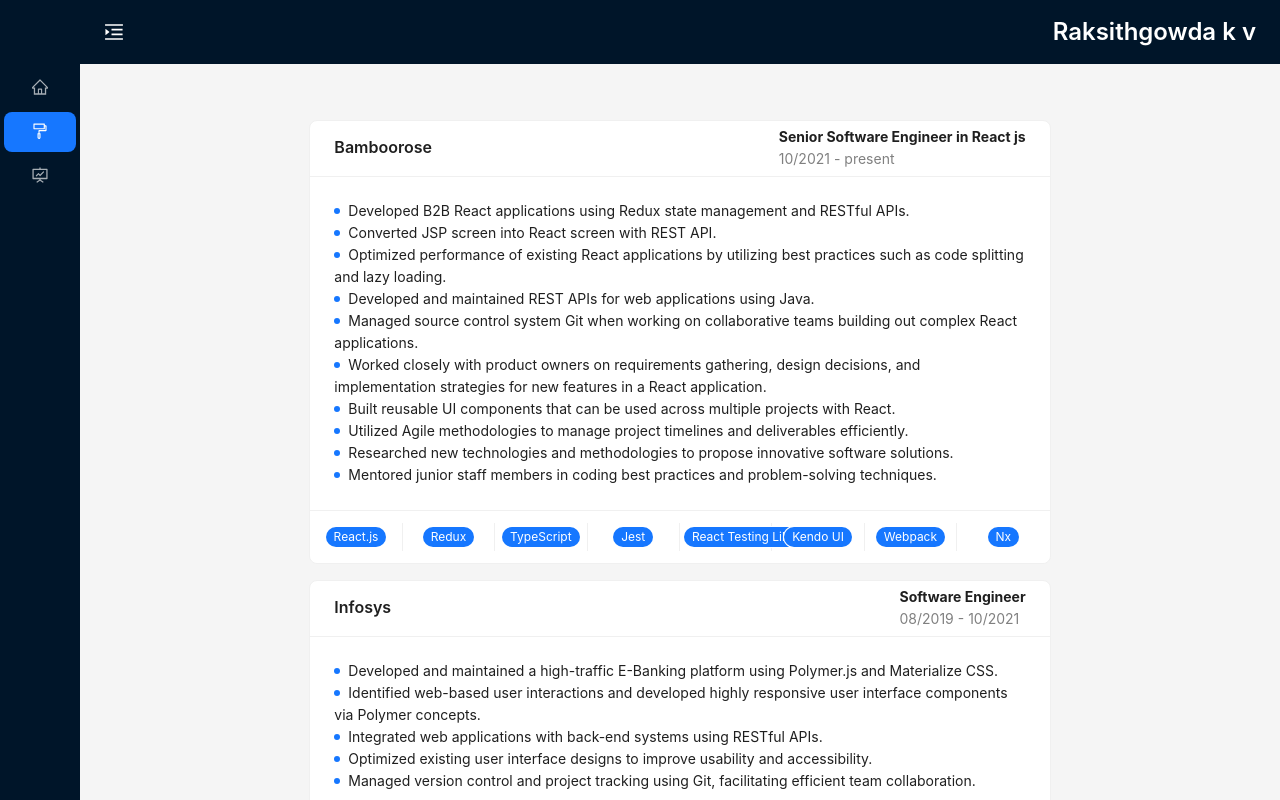
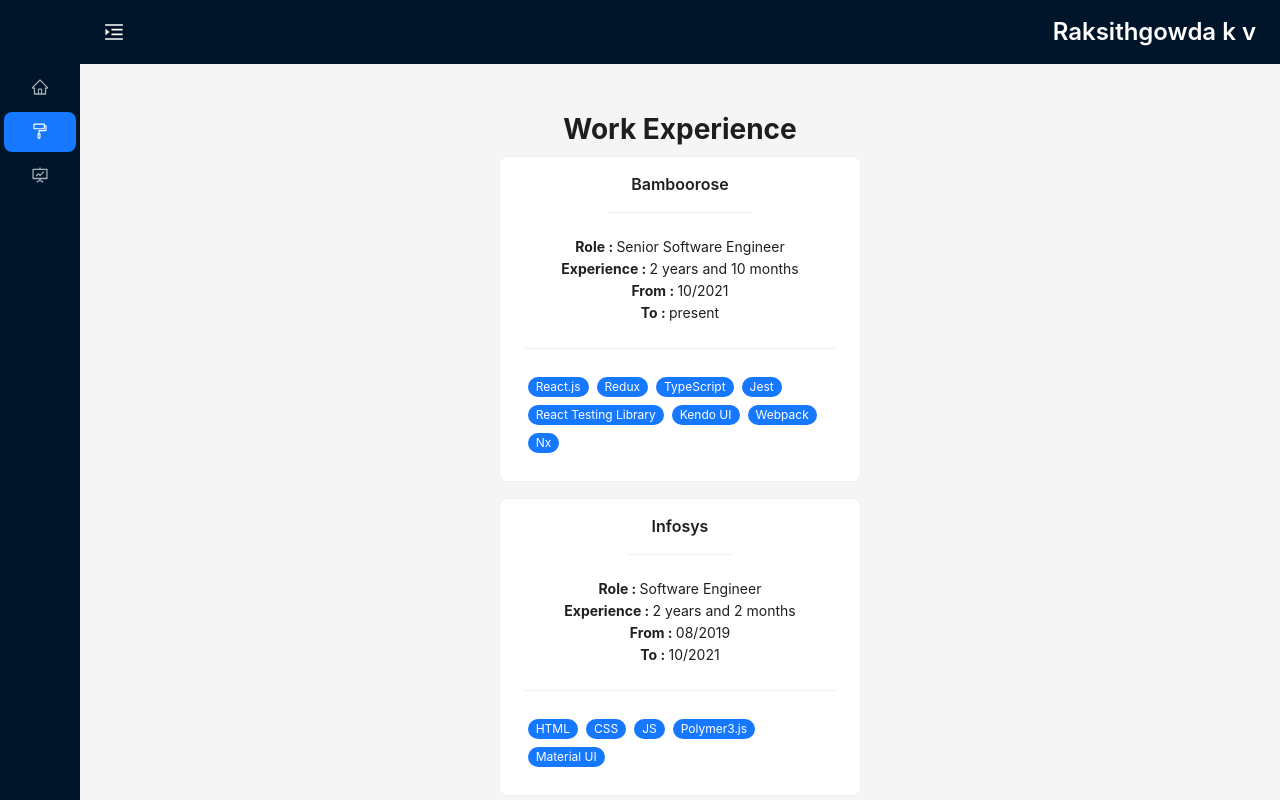
Before and after one commit to Rakgowda/rakshithgowdakvtypescript, a React (Create React App) app: page /Jobexperiance in a window 1280 px wide. Shown: the top 800 px of the page. Built offline with nearby package versions, Linux system fonts and the light colour scheme.

Commit message:
Add files via upload

```diff
--- a/src/index.css
+++ b/src/index.css
@@ -12,3 +12,15 @@
   --primary: rgb(22 119 255);
   --secondary : black;
 }
+
+.pageTile{
+  text-align: center;
+  margin-bottom: 10px;
+}
+
+.flex-center{
+  display: flex;
+  justify-content: center;
+  align-items: center;
+  flex-direction: column;
+}
--- a/src/pages/experiance/experiance.css
+++ b/src/pages/experiance/experiance.css
@@ -18,6 +18,12 @@
 
 .card-sub-title-from {
   color: gray;
+}
+
+.experience-col {
+  display: "flex";
+  align-items: "center";
+  justify-content: "center";
 }
 
 /* Media Queries */
--- a/src/pages/experiance/experiance.tsx
+++ b/src/pages/experiance/experiance.tsx
@@ -1,4 +1,4 @@
-import { Badge, Card, Col, Row, Space } from "antd";
+import { Badge, Card, Col, Divider, Row, Space } from "antd";
 import "./experiance.css";
 import React from "react";
 import jobExperience from "./job-data.json";
@@ -10,28 +10,55 @@
     ));
   };
 
+  const getExperience = (
+    from: string,
+    to: string
+  ): { years: number; months: number } => {
+
+    const [fromMonth, fromYear] = from.split("/").map(Number);
+    const [toMonth, toYear] = to != "present" ? to.split("/").map(Number) : [] ;
+        // Create Date objects using the parsed values (using the first day of the month)
+        const startDate = new Date(fromYear, fromMonth - 1);
+        const endDate = to == "present" ?  new Date() : new Date(toYear, toMonth - 1);
+    // const startDate = new Date(from);
+    // const endDate = to == "present" ? new Date() :new Date(to);
+    let totalMonths = (endDate.getFullYear() - startDate.getFullYear()) * 12;
+    totalMonths += endDate.getMonth() - startDate.getMonth();
+
+    // Calculate years and months
+    const years = Math.floor(totalMonths / 12);
+    const months = totalMonths % 12;
+
+    return { years, months };
+  };
   return (
     <>
+      <h1 className="pageTile">Work Experience</h1>
       <Row gutter={16} align="middle" justify="center">
-        <Col xs={24} sm={20} md={16}>
+        <Col xs={24} sm={20} md={16} lg={8} className="experience-col">
           <Space direction="vertical" size={16} style={{ width: "100%" }}>
             {jobExperience.map((job) => (
-              <Card
-                actions={actions(job.technologies)}
-                className="card"
-                title={job.title}
-                extra={
-                  <div className="card-extra">
-                    <div className="card-sub-title">{job.subTitle}</div>
-                    <div className="card-sub-title-from">
-                      {job.from} - {job.to}
-                    </div>
+              <Card className="card flex-center" title={job.title}>
+                <div className="flex-center">
+                  <div>
+                    <b>Role : </b>
+                    <span>{job.subTitle}</span>
                   </div>
-                }
-              >
-                {job.achievement.map((achievement, i) => (
-                  <Badge key={i} color="var(--primary)" text={achievement} />
-                ))}
+                  <div>
+                    <b>Experience : </b>
+                    <span>{`${getExperience(job.from,job.to).years} years and ${getExperience(job.from,job.to).months} months`}</span>
+                  </div>
+                  <div>
+                    <b>From : </b>
+                    <span>{job.from}</span>
+                  </div>
+                  <div>
+                    <b>To : </b>
+                    <span>{job.to}</span>
+                  </div>
+                </div>
+                <Divider></Divider>
+                {actions(job.technologies)}
               </Card>
             ))}
           </Space>
--- a/src/pages/experiance/job-data.json
+++ b/src/pages/experiance/job-data.json
@@ -1,7 +1,7 @@
 [
     {
       "title": "Bamboorose",
-      "subTitle": "Senior Software Engineer in React js",
+      "subTitle": "Senior Software Engineer",
       "from": "10/2021",
       "to": "present",
       "achievement": [
@@ -34,7 +34,7 @@
 
     },
     {
-      "title": "Infosys",
+      "title": "Infosys(Internship)",
       "subTitle": "MERN developer (Internship)",
       "from": "01/2019",
       "to": "06/2019",
--- a/src/pages/home/home.css
+++ b/src/pages/home/home.css
@@ -3,10 +3,7 @@
   width: 200px !important;
   height: 200px !important;
 }
-.home-col {
-  display: flex;
-  justify-content: center;
-}
+
 #ownerName {
   font-weight: bold;
 }
@@ -53,6 +50,11 @@
     margin-top: 10px;
   }
 
+  .home-col {
+    display: flex;
+    justify-content: center;
+  }
+
   #profileId {
     margin-bottom: 15px;
   }
--- a/src/pages/home/home.tsx
+++ b/src/pages/home/home.tsx
@@ -59,10 +59,10 @@
               complex problems and deliver high-quality software solutions.
             </div>
             <div className="social-icons">
-              <MailOutlined className="connectIcon" />
-              <LinkedinOutlined className="connectIcon" />
-              <GithubOutlined className="connectIcon" />
-              <WhatsAppOutlined className="connectIcon" />
+              <MailOutlined className="connectIcon" href="" />
+              <LinkedinOutlined className="connectIcon" href="https://www.linkedin.com/in/rakshithgowda-kv/" target="_blank"/>
+              <GithubOutlined className="connectIcon" href="" />
+              <WhatsAppOutlined className="connectIcon" href="" />
             </div>
           </div>
         </Col>
--- a/src/pages/project/project.tsx
+++ b/src/pages/project/project.tsx
@@ -6,6 +6,8 @@
 
 const Project = () => {
   return (
+    <>
+    <h1 className="pageTile">Projects</h1>
     <div className="project-container">
       <Row gutter={16} justify="center">
         {projectData.map((project) => (
@@ -33,6 +35,8 @@
         ))}
       </Row>
     </div>
+    </>
+
   );
 };
 
```
Lines whose indentation alone changed are shown as unchanged.
